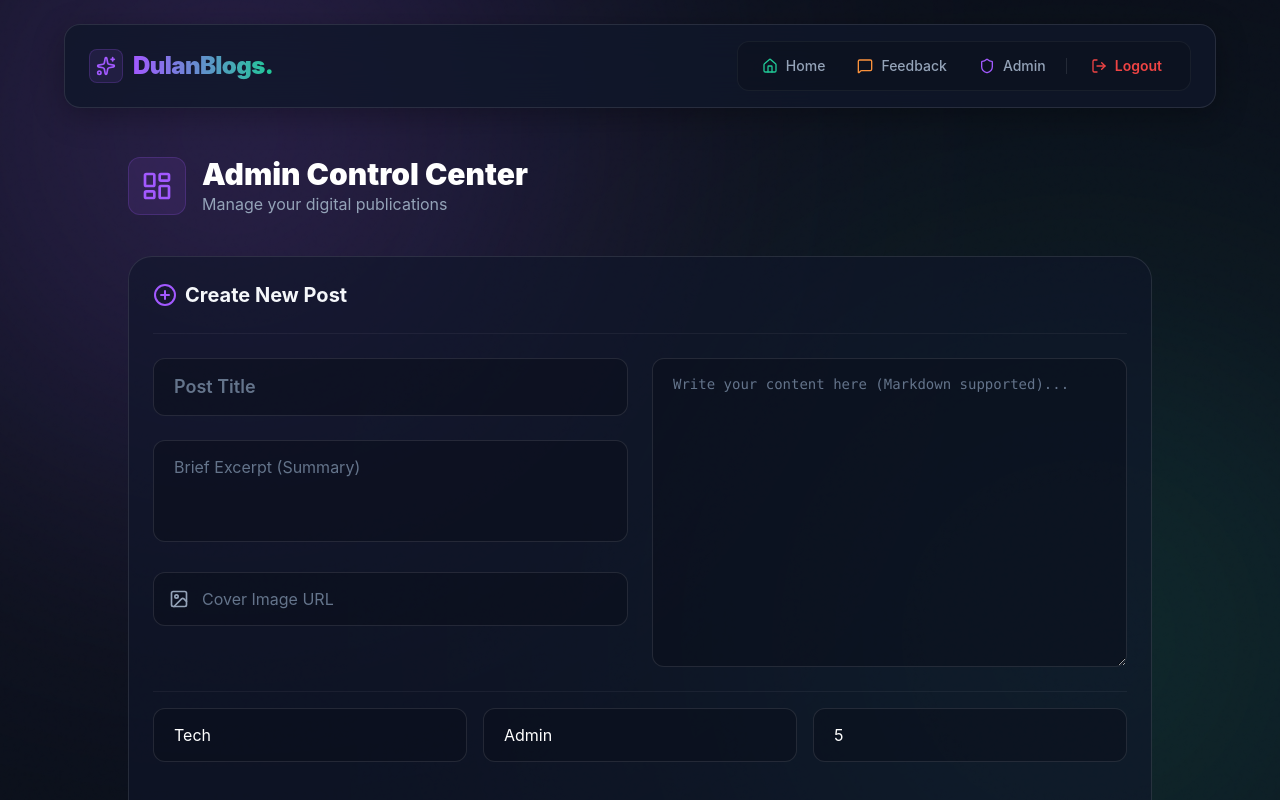
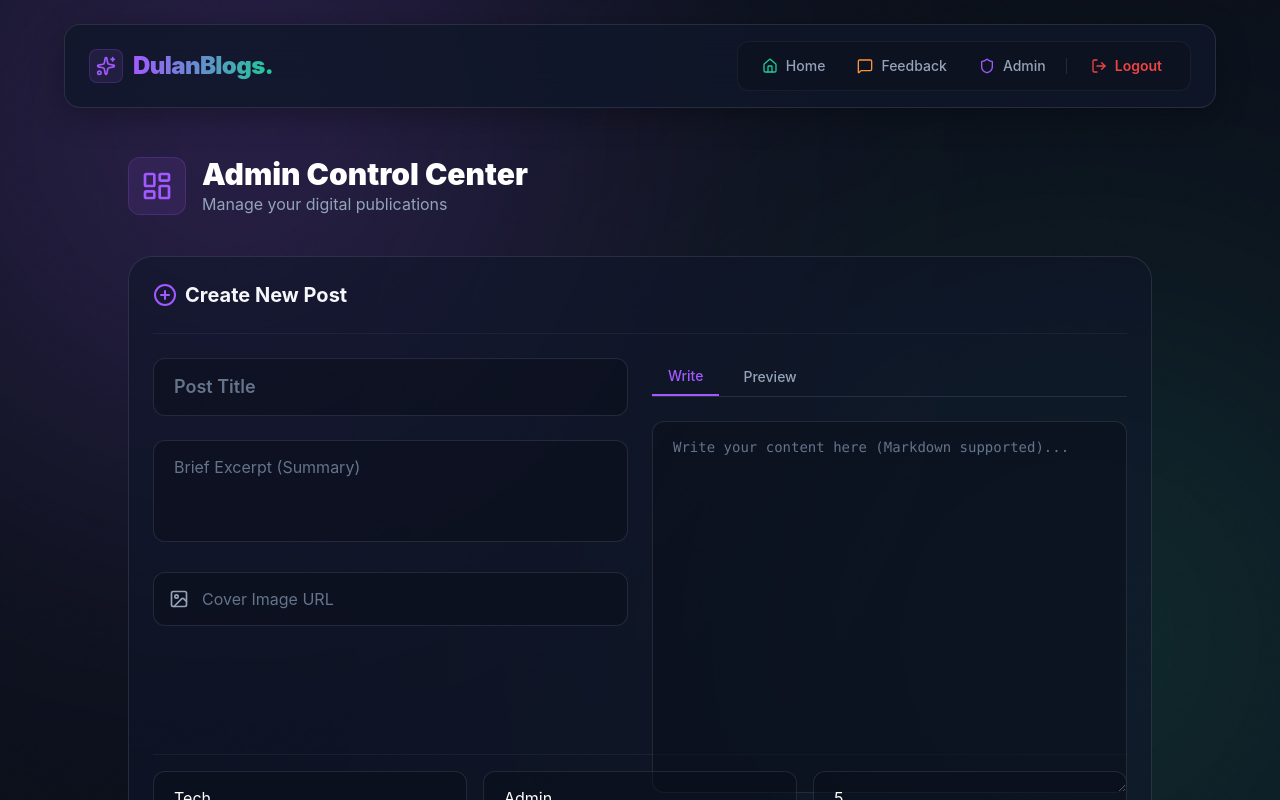
Before and after one commit to DulanDhanush/mern-tech-blog, a React (Create React App) app in the folder frontend/: page /admin in a window 1280 px wide. Shown: the top 800 px of the page. Built offline with nearby package versions, Linux system fonts and the light colour scheme; no server answers; sample sign-in values are in the browser's storage.

Commit message:
change the text field according to markdown

```diff
--- a/frontend/package.json
+++ b/frontend/package.json
@@ -3,6 +3,7 @@
   "version": "0.1.0",
   "private": true,
   "dependencies": {
+    "@tailwindcss/typography": "^0.5.19",
     "@testing-library/dom": "^10.4.1",
     "@testing-library/jest-dom": "^6.9.1",
     "@testing-library/react": "^16.3.2",
--- a/frontend/src/pages/Admin.js
+++ b/frontend/src/pages/Admin.js
@@ -10,6 +10,7 @@ import {
   Image as ImageIcon,
   X,
 } from "lucide-react";
+import ReactMarkdown from "react-markdown"; // <-- NEW IMPORT
 
 const API_URL = process.env.REACT_APP_API_URL || "http://localhost:5000";
 
@@ -18,6 +19,7 @@ const Admin = () => {
   const [posts, setPosts] = useState([]);
   const [isEditing, setIsEditing] = useState(false);
   const [editingId, setEditingId] = useState(null);
+  const [previewMode, setPreviewMode] = useState(false); // <-- NEW STATE
 
   const initialFormState = {
     title: "",
@@ -101,6 +103,7 @@ const Admin = () => {
     setIsEditing(false);
     setEditingId(null);
     setFormData(initialFormState);
+    setPreviewMode(false); // reset preview tab when form resets
   };
 
   return (
@@ -199,6 +202,33 @@ const Admin = () => {
             </div>
 
             <div className="space-y-6">
+              {/* Tab buttons */}
+              <div className="flex gap-2 border-b border-white/10">
+                <button
+                  type="button"
+                  onClick={() => setPreviewMode(false)}
+                  className={`px-4 py-2 text-sm font-medium transition-colors ${
+                    !previewMode
+                      ? "text-primary border-b-2 border-primary"
+                      : "text-textSecondary hover:text-white"
+                  }`}
+                >
+                  Write
+                </button>
+                <button
+                  type="button"
+                  onClick={() => setPreviewMode(true)}
+                  className={`px-4 py-2 text-sm font-medium transition-colors ${
+                    previewMode
+                      ? "text-primary border-b-2 border-primary"
+                      : "text-textSecondary hover:text-white"
+                  }`}
+                >
+                  Preview
+                </button>
+              </div>
+
+              {!previewMode ? (
                 <textarea
                   placeholder="Write your content here (Markdown supported)..."
                   rows={12}
@@ -209,6 +239,13 @@ const Admin = () => {
                   className="input-field h-full font-mono text-sm leading-relaxed"
                   required
                 />
+              ) : (
+                <div className="prose prose-invert prose-lg max-w-none prose-headings:font-bold prose-headings:text-white prose-a:text-primary hover:prose-a:text-secondary prose-img:rounded-xl prose-img:shadow-lg prose-pre:bg-card prose-pre:border prose-pre:border-white/10 bg-card/30 rounded-xl p-6 min-h-[300px] border border-white/5 overflow-auto">
+                  <ReactMarkdown>
+                    {formData.content || "*Nothing to preview yet*"}
+                  </ReactMarkdown>
+                </div>
+              )}
             </div>
           </div>
 
--- a/frontend/tailwind.config.js
+++ b/frontend/tailwind.config.js
@@ -16,5 +16,7 @@ module.exports = {
       },
     },
   },
-  plugins: [],
+  plugins: [
+    require("@tailwindcss/typography"), // <-- Add this line
+  ],
 };
--- a/package.json
+++ b/package.json
@@ -2,6 +2,7 @@
   "dependencies": {
     "framer-motion": "^12.38.0",
     "lucide-react": "^1.16.0",
-    "mongodb": "^7.2.0"
+    "mongodb": "^7.2.0",
+    "react-markdown": "^10.1.0"
   }
 }
```
Also changed, not shown: 2 other files (tests, documents, lock files or other folders). Lines whose indentation alone changed are shown as unchanged.
